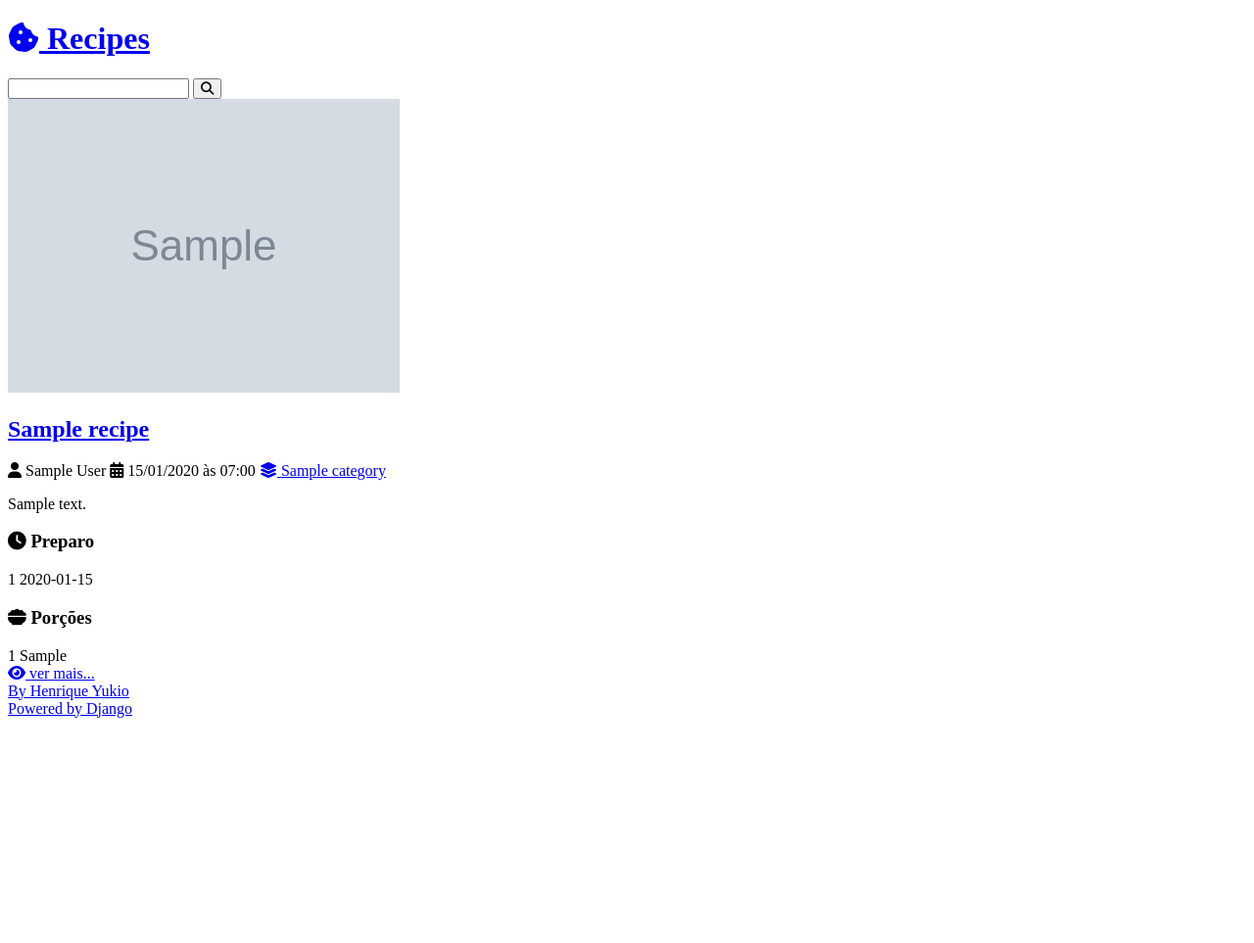
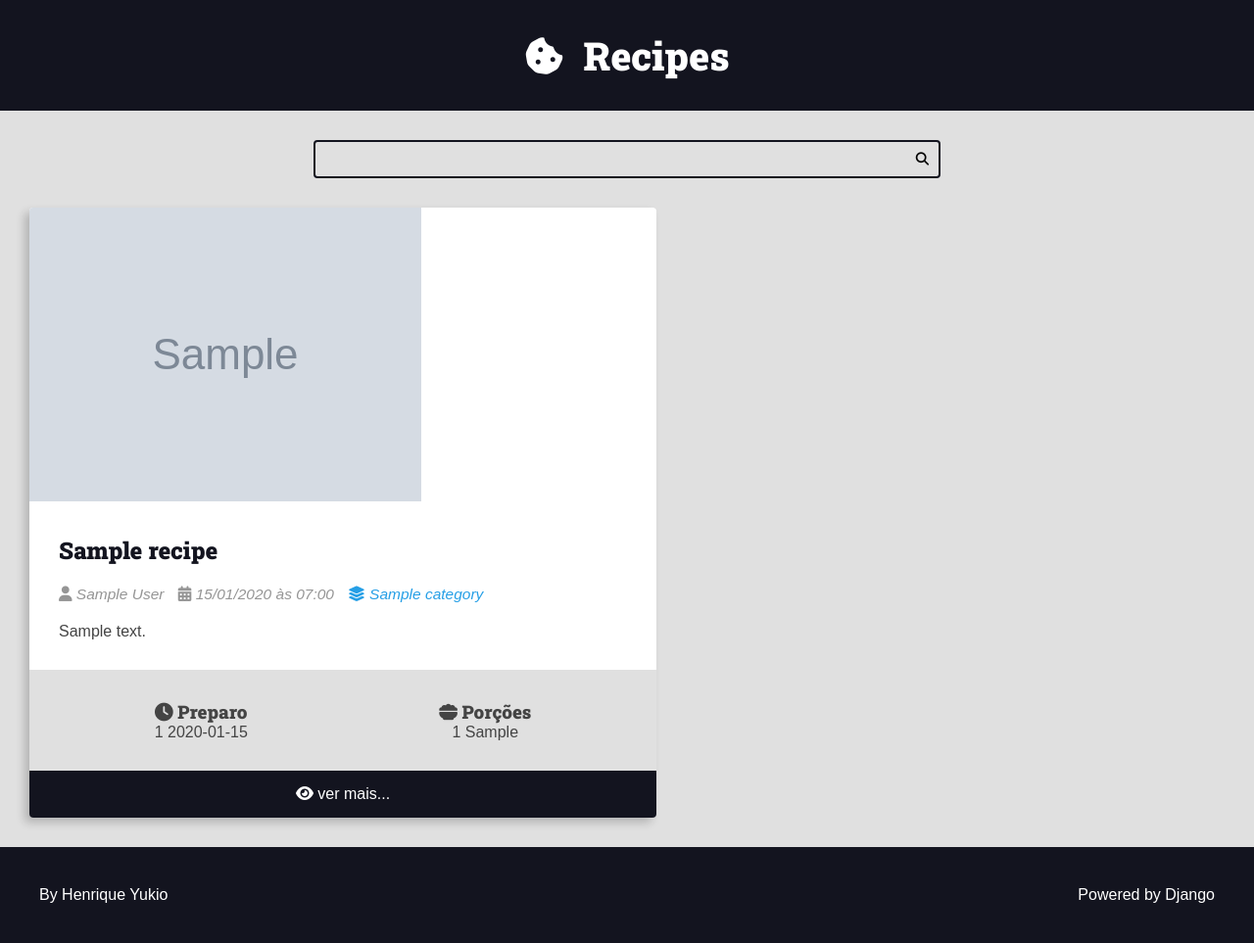
Before and after one commit to hylt27/django-projeto1, a Django app: page / in a window 1280 px wide. Shown: the whole page at 98% size. Before the commit the page ends 733 px from the top, so only its background shows below. Run offline with Django 4.2, Linux system fonts and the light colour scheme; tables that the repository leaves empty hold one stand-in row (values such as "Sample post"); grey boxes marked "Sample" are stand-in pictures.

Commit message:
File organization

```diff
--- a/authors/views.py
+++ b/authors/views.py
@@ -2,6 +2,7 @@ from django.shortcuts import render, redirect
 from .forms import RegisterForm
 from django.http import Http404
 from django.contrib import messages
+from django.urls import reverse
 
 # Create your views here.
 def register_view(request):
@@ -12,6 +13,7 @@ def register_view(request):
 
     return render(request, 'authors/pages/register_view.html', context={
         'form': form,
+        'form_action': reverse('authors:create'),
     })
 
 def register_create(request):
@@ -23,7 +25,9 @@ def register_create(request):
     form = RegisterForm(POST)
 
     if form.is_valid():
-        form.save()
+        user = form.save(commit=False)
+        user.set_password(user.password)
+        user.save()
         messages.success(request, 'User created, please log in.')
 
         del(request.session['register_form_data'])
--- /dev/null
+++ b/base_static/global/css/styles.css
@@ -0,0 +1,379 @@
+:root {
+    --color-primary: #269fe6;
+    --color-primary-hover: #2086c2;
+    --color-primary-dark: #13141f;
+    --color-primary-dark-hover: #212336;
+    --color-primary-light: #d4ecfa;
+    --color-primary-light-hover: #bdd8e7;
+    --color-white: #fff;
+    --color-black: #000;
+
+    --color-dark-text: #444;
+    --color-info-light: #cce5ff;
+    --color-debug-light: #cce5ff;
+    --color-success-light: #d4edda;
+    --color-alert-light: #fff3cd;
+    --color-warning-light: #fff3cd;
+    --color-error-light: #f8d7da;
+
+    --color-info-dark: #4d86c4;
+    --color-debug-dark: #4d86c4;
+    --color-success-dark: #4a9c5d;
+    --color-alert-dark: #927f40;
+    --color-warning-dark: #927f40;
+    --color-error-dark: #da525d;
+
+    --color-gray-0: #f9f9f9;
+    --color-gray-1: #e0e0e0;
+    --color-gray-2: #c7c7c7;
+    --color-gray-3: #aeaeae;
+    --color-gray-4: #959595;
+    --color-gray-5: #7d7d7d;
+    --color-gray-6: #646464;
+    --color-gray-7: #4b4b4b;
+    --color-gray-8: #323232;
+    --color-gray-9: #191919;
+    --font-primary: sans-serif;
+    --font-headings: 'Roboto Slab', serif;
+
+    --spacing-gutter-medium: 3rem;
+    --spacing-gutter-large: 4rem;
+  }
+  * {
+    padding: 0;
+    margin: 0;
+    box-sizing: border-box;
+  }
+  html {
+    font-size: 62.5%;
+  }
+  body {
+    font-size: 1.6rem;
+    font-family: var(--font-primary);
+    background: var(--color-gray-1);
+    color: var(--color-dark-text);
+  }
+  h1,
+  h2,
+  h3,
+  h4,
+  h5,
+  h6 {
+    font-family: var(--font-headings);
+  }
+  .container {
+    max-width: 144rem;
+    margin: 0 auto;
+    padding: var(--spacing-gutter-medium);
+  }
+  .main-header-container {
+    background: var(--color-primary-dark);
+  }
+  .main-logo {
+    font-size: 4rem;
+    color: var(--color-white);
+    text-decoration: none;
+    display: flex;
+    flex-flow: row nowrap;
+    align-items: center;
+    justify-content: center;
+    width: fit-content;
+    margin: 0 auto;
+  }
+  .main-logo-icon {
+    margin-right: 2rem;
+  }
+  .search-form {
+    border: 0.2rem solid var(--color-primary-dark);
+    max-width: 64rem;
+    margin: 0 auto;
+    border-radius: 0.4rem;
+    position: relative;
+    transition: all 300ms ease-in-out;
+  }
+  .search-input,
+  .search-button {
+    border: none;
+    background: none;
+    outline: none;
+    padding: 1rem;
+    transition: all 300ms ease-in-out;
+  }
+  .search-input {
+    width: 100%;
+    padding-right: 3rem;
+  }
+  .search-button {
+    position: absolute;
+    top: 0;
+    right: 0;
+  }
+  .search-button:focus {
+    outline: 1px solid var(--color-primary);
+    background: rgba(0, 0, 0, 0.05);
+  }
+  .search-form:focus-within {
+    border-color: var(--color-primary);
+    background: var(--color-white);
+  }
+  .search-form:focus-within .search-button {
+    color: var(--color-primary);
+  }
+  .main-content {
+    padding-top: 0;
+  }
+  .main-content-list {
+    display: grid;
+    grid-template-columns: repeat(auto-fit, minmax(340px, 1fr));
+    gap: var(--spacing-gutter-large);
+  }
+  .recipe {
+    background: var(--color-white);
+    box-shadow: -5px 5px 10px rgba(0, 0, 0, 0.2);
+    transform: scale(1);
+    transition: all 300ms ease-in-out;
+    border-radius: 0.4rem;
+    overflow: hidden;
+  }
+  .recipe img {
+    max-width: 100%;
+  }
+  .recipe-list-item {
+    max-width: 64rem;
+    height: fit-content;
+  }
+  .recipe-list-item:hover {
+    transform: scale(1.02);
+    box-shadow: -8px 8px 18px rgba(0, 0, 0, 0.25);
+  }
+  .recipe-title-container {
+    padding: var(--spacing-gutter-medium);
+    padding-bottom: 2rem;
+  }
+  .recipe-title-container a {
+    text-decoration: none;
+    color: var(--color-primary-dark);
+  }
+  .recipe-author {
+    padding: 0 var(--spacing-gutter-medium);
+  }
+  .recipe-content {
+    padding: var(--spacing-gutter-medium);
+    padding-top: 2rem;
+  }
+  .recipe-author-item {
+    color: var(--color-gray-4);
+    margin-right: 1rem;
+    font-style: italic;
+    font-size: 1.55rem;
+  }
+  .recipe-author a {
+    color: var(--color-primary);
+    transition: all 300ms ease-in-out;
+    text-decoration: none;
+  }
+  .recipe-author a:hover {
+    color: var(--color-primary-dark);
+  }
+  .recipe-meta-container {
+    display: flex;
+    flex-flow: row wrap;
+    padding: var(--spacing-gutter-medium);
+    background: var(--color-gray-1);
+  }
+  .recipe-detail {
+    display: flex;
+    flex-flow: column nowrap;
+    flex-shrink: 1;
+    flex-grow: 1;
+    text-align: center;
+  }
+  .recipe-meta-title {
+    font-size: 1.6rem;
+  }
+  .recipe-footer a {
+    background: var(--color-primary-dark);
+    display: block;
+    color: var(--color-white);
+    text-decoration: none;
+    text-align: center;
+    padding: 1.5rem var(--spacing-gutter-medium);
+    transition: all 300ms ease-in-out;
+  }
+  .recipe-footer a:hover {
+    filter: brightness(2);
+  }
+  .main-content-detail .recipe-list-item {
+    max-width: 84rem;
+    margin: 0 auto;
+  }
+  .main-content-detail .recipe-list-item:hover {
+    transform: scale(1);
+    box-shadow: -5px 5px 15px rgba(0, 0, 0, 0.2);
+  }
+  .preparation-steps {
+    padding: var(--spacing-gutter-medium);
+  }
+  .main-footer {
+    display: flex;
+    align-items: center;
+    justify-content: space-between;
+    background: var(--color-primary-dark);
+    color: var(--color-white);
+    padding: var(--spacing-gutter-large);
+  }
+  .main-footer a {
+    color: var(--color-white);
+    text-decoration: none;
+    transition: all 300ms ease-in-out;
+  }
+  .main-footer a:hover {
+    filter: brightness(0.8);
+  }
+  .preparation-steps h1,
+  .preparation-steps h2,
+  .preparation-steps h3,
+  .preparation-steps h4,
+  .preparation-steps h5,
+  .preparation-steps h6,
+  .preparation-steps p,
+  .preparation-steps pre {
+    margin: 2rem 0;
+  }
+  .preparation-steps ol,
+  .preparation-steps ul {
+    margin: 2rem;
+    padding: 0 2rem;
+  }
+  .pagination-content {
+    display: flex;
+    flex-flow: row wrap;
+    gap: 1rem 0.5rem;
+  }
+  .pagination .page-item {
+    background: var(--color-gray-3);
+    padding: 0.5rem 1rem;
+  }
+  .pagination .page-link {
+    text-decoration: none;
+    background: var(--color-primary);
+    color: var(--color-white);
+  }
+  .pagination .page-current {
+    background: var(--color-primary-dark);
+  }
+
+  /* Forms */
+
+  .form-content {
+    max-width: 64rem;
+    margin: 0 auto;
+    margin-bottom: var(--spacing-gutter-medium);
+  }
+
+  .form-content label,
+  .form-content .help-text,
+  .errorlist {
+    display: block;
+    margin: 0.5rem 0;
+    font-size: 1.5rem;
+    list-style-type: none;
+
+  }
+
+  .errorlist {
+    color: var(--color-error-dark);
+  }
+
+  .form-content input {
+    width: 100%;
+    padding: 0.8rem;
+    border-radius: 0.4rem;
+    border: 1px solid var(--color-primary-dark);
+  }
+
+  .form-content-grid {
+    display: grid;
+    grid-template-columns: repeat(auto-fit, minmax(30rem, 1fr));
+    gap: calc(var(--spacing-gutter-medium)/2) var(--spacing-gutter-medium);
+  }
+
+  .form-content button {
+    padding: 1rem;
+    border: none;
+    border-radius: 2rem;
+    background: var(--color-primary-dark);
+    color: var(--color-white);
+  }
+
+
+
+  /* Messages */
+  .messages-container {
+    display: flex;
+    flex-flow: column nowrap;
+    gap: 1rem;
+    justify-content: center;
+  }
+  .message {
+    padding: 1rem;
+    border-radius: 4px;
+    border: 1px solid var(--color-dark-text);
+    background: var(--color-gray-2);
+    color: var(--color-dark-text);
+  }
+
+  .message-error {
+    border: 1px solid var(--color-error-dark);
+    background: var(--color-error-light);
+    color: var(--color-error-dark);
+  }
+
+  .message-success {
+    border: 1px solid var(--color-success-dark);
+    background: var(--color-success-light);
+    color: var(--color-success-dark);
+  }
+
+  .message-warning {
+    border: 1px solid var(--color-warning-dark);
+    background: var(--color-warning-light);
+    color: var(--color-warning-dark);
+  }
+
+  .message-alert {
+    border: 1px solid var(--color-alert-dark);
+    background: var(--color-alert-light);
+    color: var(--color-alert-dark);
+  }
+
+  .message-info {
+    border: 1px solid var(--color-info-dark);
+    background: var(--color-info-light);
+    color: var(--color-info-dark);
+  }
+
+  .message-debug {
+    border: 1px solid var(--color-debug-dark);
+    background: var(--color-debug-light);
+    color: var(--color-debug-dark);
+  }
+
+  /* Generics */
+
+  .center {
+    text-align: center;
+  }
+  .margin-x-axis {
+    margin: 0 var(--spacing-gutter-medium);
+  }
+  .margin-y-axis {
+    margin: var(--spacing-gutter-medium) 0;
+  }
+
+  @media (max-width: 600px) {
+    .main-content-list,
+    .form-content-grid {
+        grid-template-columns: repeat(auto-fit, minmax(100%, 1fr));
+      }
+  }
--- a/base_templates/global/base.html
+++ b/base_templates/global/base.html
@@ -2,20 +2,20 @@
 <html lang="pt-BR">
 
 <head>
-    {% include 'recipes/partials/head.html' %}
+    {% include 'global/partials/head.html' %}
     <title>{% block title %}{% endblock title %} Recipes</title>
 </head>
 
 <body>
-    {% include 'recipes/partials/header.html'%}
-    {% include 'recipes/partials/searcher.html'%}
+    {% include 'global/partials/header.html'%}
+    {% include 'global/partials/searcher.html'%}
 
     <main class="main-content-container">
         {% block content %}{% endblock content %}
-        {% include 'recipes/partials/pagination.html'%}
+        {% include 'global/partials/pagination.html'%}
     </main>
 
-    {% include 'recipes/partials/footer.html'%}
+    {% include 'global/partials/footer.html'%}
 </body>
 
 </html>
--- a/recipes/templates/recipes/partials/head.html
+++ b/base_templates/global/partials/head.html
@@ -18,4 +18,4 @@
     <link rel="preconnect" href="https://fonts.gstatic.com" crossorigin>
     <link href="https://fonts.googleapis.com/css2?family=Roboto+Slab:wght@900&display=swap" rel="stylesheet">
 
-    <link rel="stylesheet" href="{% static 'recipes/css/styles.css' %}">
+    <link rel="stylesheet" href="{% static 'global/css/styles.css' %}">
--- a/recipes/templates/recipes/pages/home.html
+++ b/recipes/templates/recipes/pages/home.html
@@ -4,7 +4,7 @@
 
 {% block content %}
 
-{% include 'recipes/partials/messages.html' %}
+{% include 'global/partials/messages.html' %}
 
 <div class="main-content main-content-list container ">
     {% for recipe in recipes %}
```
Also changed, not shown: authors/forms.py (+40 -17 lines), authors/templates/authors/pages/register_view.html (+2 -37 lines), base_templates/global/partials/form.html (added, +36 -0 lines), base_templates/global/partials/footer.html (renamed from recipes/templates/recipes/partials/footer.html), base_templates/global/partials/header.html (renamed from recipes/templates/recipes/partials/header.html), base_templates/global/partials/messages.html (renamed from recipes/templates/recipes/partials/messages.html), base_templates/global/partials/pagination.html (renamed from recipes/templates/recipes/partials/pagination.html), base_templates/global/partials/searcher.html (renamed from recipes/templates/recipes/partials/searcher.html).
